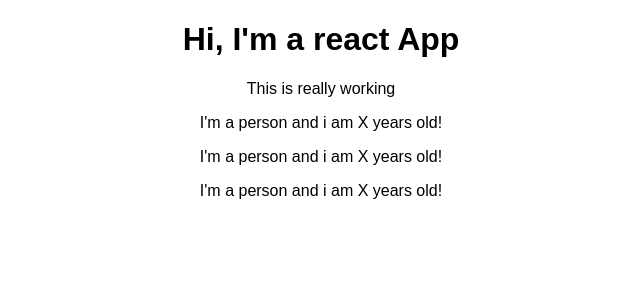
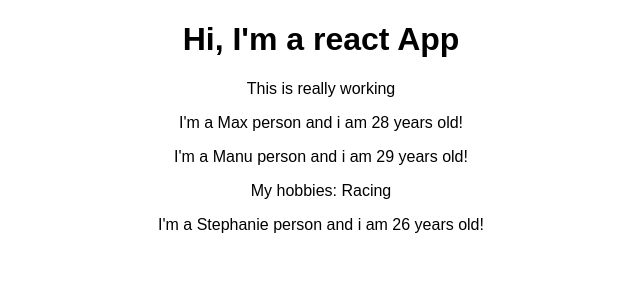
Before and after one commit to DevHSA/react-tut, a React (Create React App) app in the folder react-complete-guide/: page / in a window 1280 px wide. Shown: the top 300 px of the page, without its empty margins (319-959 px from the left). Built offline with nearby package versions, Linux system fonts and the light colour scheme.

Commit message:
Props Complete

```diff
--- a/react-complete-guide/src/App.js
+++ b/react-complete-guide/src/App.js
@@ -12,9 +12,9 @@ class App extends Component {
       <div className="App">
         <h1>Hi, I'm a react App</h1>
         <p>This is really working</p>
-        <Person />
-        <Person />
-        <Person />
+        <Person name="Max" age="28" />
+        <Person name="Manu" age="29" > My hobbies: Racing </Person>
+        <Person name="Stephanie" age="26" />
       </div>
 
     );
--- a/react-complete-guide/src/Person/Person.js
+++ b/react-complete-guide/src/Person/Person.js
@@ -1,8 +1,13 @@
 import React from 'react'
 
-const person = () => {
+const person = (props) => {
 
-    return <p>I'm a person and i am X years old!</p>
+return (
+    <div>
+        <p>I'm a {props.name} person and i am {props.age} years old! {}</p>
+        <p>{props.children}</p>
+    </div>
+)
 }
 
 export default person;
```
